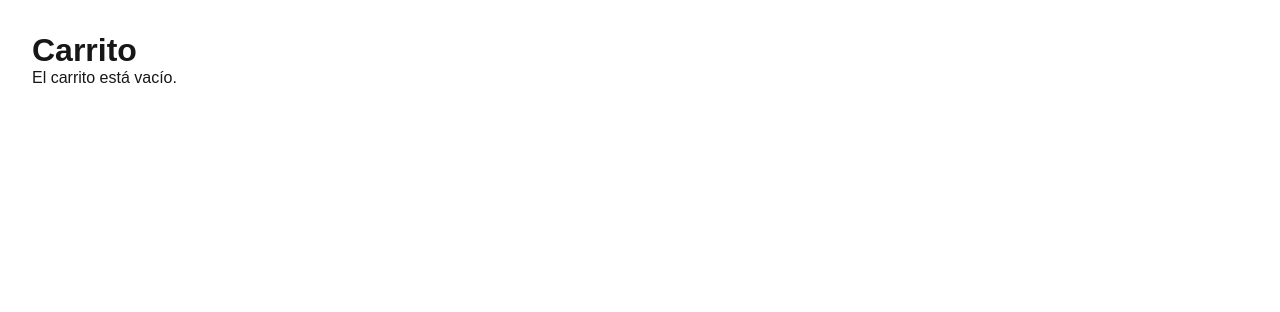
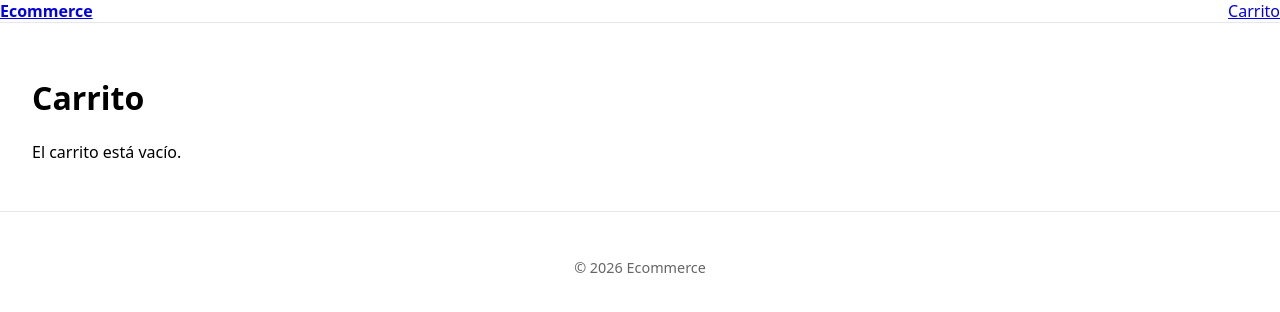
Before and after one commit to EmilianoLafuente/ecommerce-node-next, a Next.js app in the folder ecommerce_basico/frontend/next/: page /cart in a window 1280 px wide. Shown: the top 312 px of the page. Built offline with nearby package versions, Linux system fonts and the light colour scheme; no server answers.

Commit message:
feat(ui): redesign product card with modern layout

```diff
--- a/ecommerce_basico/frontend/next/app/globals.css
+++ b/ecommerce_basico/frontend/next/app/globals.css
@@ -1,42 +1,129 @@
-:root {
-  --background: #ffffff;
-  --foreground: #171717;
+/* reset básico */
+* {
+  box-sizing: border-box;
 }
 
-@media (prefers-color-scheme: dark) {
-  :root {
-    --background: #0a0a0a;
-    --foreground: #ededed;
+body {
+  margin: 0;
+  font-family: system-ui, sans-serif;
+}
+
+/* layout */
+.container {
+  max-width: 1200px;
+  margin: 0 auto;
+  padding: 0 1rem;
+}
+
+.header {
+  border-bottom: 1px solid #e5e7eb;
+}
+
+.header-inner {
+  display: flex;
+  justify-content: space-between;
+  align-items: center;
+}
+
+.footer {
+  border-top: 1px solid #e5e7eb;
+  padding: 2rem 1rem;
+  text-align: center;
+  font-size: 0.9rem;
+  color: #666;
+}
+
+.product-grid {
+  display: grid;
+  gap: 1.5rem;
+  grid-template-columns: repeat(1, 1fr);
+}
+
+/* Tablet */
+@media (min-width: 640px) {
+  .product-grid {
+    grid-template-columns: repeat(2, 1fr);
   }
 }
 
-html,
-body {
-  max-width: 100vw;
-  overflow-x: hidden;
+/* Desktop */
+@media (min-width: 1024px) {
+  .product-grid {
+    grid-template-columns: repeat(4, 1fr);
+  }
 }
 
-body {
-  color: var(--foreground);
-  background: var(--background);
-  font-family: Arial, Helvetica, sans-serif;
-  -webkit-font-smoothing: antialiased;
-  -moz-osx-font-smoothing: grayscale;
+.page-title {
+  font-size: 1.5rem;
+  margin: 1.5rem 0;
 }
 
-* {
-  box-sizing: border-box;
-  padding: 0;
-  margin: 0;
+.product-card {
+  background: #fff;
+  border-radius: 12px;
+  box-shadow: 0 2px 8px rgba(0,0,0,0.06);
+  overflow: hidden;
+  display: flex;
+  flex-direction: column;
+  transition: transform 0.15s ease, box-shadow 0.15s ease;
 }
 
-a {
-  color: inherit;
-  text-decoration: none;
+.product-card:hover {
+  transform: translateY(-3px);
+  box-shadow: 0 6px 20px rgba(0,0,0,0.12);
 }
 
-@media (prefers-color-scheme: dark) {
-  html {
-    color-scheme: dark;
-  }
+.product-card-link {
+  text-decoration: none;
+  color: inherit;
 }
+
+.product-image {
+  background: #f5f5f5;
+  padding: 1rem;
+  display: flex;
+  justify-content: center;
+  align-items: center;
+  height: 220px;
+}
+
+.product-image img {
+  max-width: 100%;
+  max-height: 100%;
+  object-fit: contain;
+}
+
+.product-info {
+  padding: 1rem;
+}
+
+.product-title {
+  font-size: 1rem;
+  font-weight: 600;
+  margin: 0 0 0.25rem;
+}
+
+.product-measure {
+  font-size: 0.85rem;
+  color: #555;
+  margin-bottom: 0.5rem;
+}
+
+.product-price {
+  font-size: 1.1rem;
+  font-weight: 700;
+  color: #111;
+}
+
+.product-actions {
+  padding: 1rem;
+  border-top: 1px solid #eee;
+  display: flex;
+  flex-direction: column;
+  gap: 0.5rem;
+}
+
+.product-stock {
+  font-size: 0.8rem;
+  color: #666;
+}
--- a/ecommerce_basico/frontend/next/app/layout.tsx
+++ b/ecommerce_basico/frontend/next/app/layout.tsx
@@ -1,39 +1,10 @@
-import type { Metadata } from "next";
-import { Geist, Geist_Mono } from "next/font/google";
-import "./globals.css";
+import './globals.css'
 import { CartProvider } from '@/cart/CartContext'
-
-const geistSans = Geist({
-  variable: "--font-geist-sans",
-  subsets: ["latin"],
-});
-
-const geistMono = Geist_Mono({
-  variable: "--font-geist-mono",
-  subsets: ["latin"],
-});
-
-export const metadata: Metadata = {
-  title: "Create Next App",
-  description: "Generated by create next app",
-};
-
-// export default function RootLayout({
-//   children,
-// }: Readonly<{
-//   children: React.ReactNode;
-// }>) {
-//   return (
-//     <html lang="en">
-//       <body className={`${geistSans.variable} ${geistMono.variable}`}>
-//         {children}
-//       </body>
-//     </html>
-//   );
-// }
+import Header from '@/components/layout/Header'
+import Footer from '@/components/layout/Footer'
 
 export default function RootLayout({
-  children
+  children,
 }: {
   children: React.ReactNode
 }) {
@@ -41,7 +12,9 @@ export default function RootLayout({
     <html lang="es">
       <body>
         <CartProvider>
-          {children}
+          <Header />
+          <main>{children}</main>
+          <Footer />
         </CartProvider>
       </body>
     </html>
--- /dev/null
+++ b/ecommerce_basico/frontend/next/components/layout/Footer.jsx
@@ -0,0 +1,7 @@
+export default function Footer() {
+  return (
+    <footer className="footer">
+      <p>© {new Date().getFullYear()} Ecommerce</p>
+    </footer>
+  )
+}
--- /dev/null
+++ b/ecommerce_basico/frontend/next/components/layout/Header.jsx
@@ -0,0 +1,17 @@
+import Link from 'next/link'
+
+export default function Header() {
+  return (
+    <header className="header">
+      <div className="header-inner">
+        <Link href="/">
+          <strong>Ecommerce</strong>
+        </Link>
+
+        <nav>
+          <Link href="/cart">Carrito</Link>
+        </nav>
+      </div>
+    </header>
+  )
+}
--- a/ecommerce_basico/frontend/next/services/products.service.ts
+++ b/ecommerce_basico/frontend/next/services/products.service.ts
@@ -12,7 +12,7 @@ export type Product = {
   price: number
   stock: number
   active: boolean
-  images: string[]   // 👈 clave
+  images: string[]
 }
 
 export async function getProducts(): Promise<Product[]> {
```
Also changed, not shown: ecommerce_basico/frontend/next/app/page.tsx (+7 -10 lines), ecommerce_basico/frontend/next/components/ProductCard.tsx (+20 -18 lines), ecommerce_basico/frontend/next/components/layout/Container.jsx (added, +7 -0 lines), ecommerce_basico/frontend/next/components/product/ProductGrid.jsx (added, +15 -0 lines).
